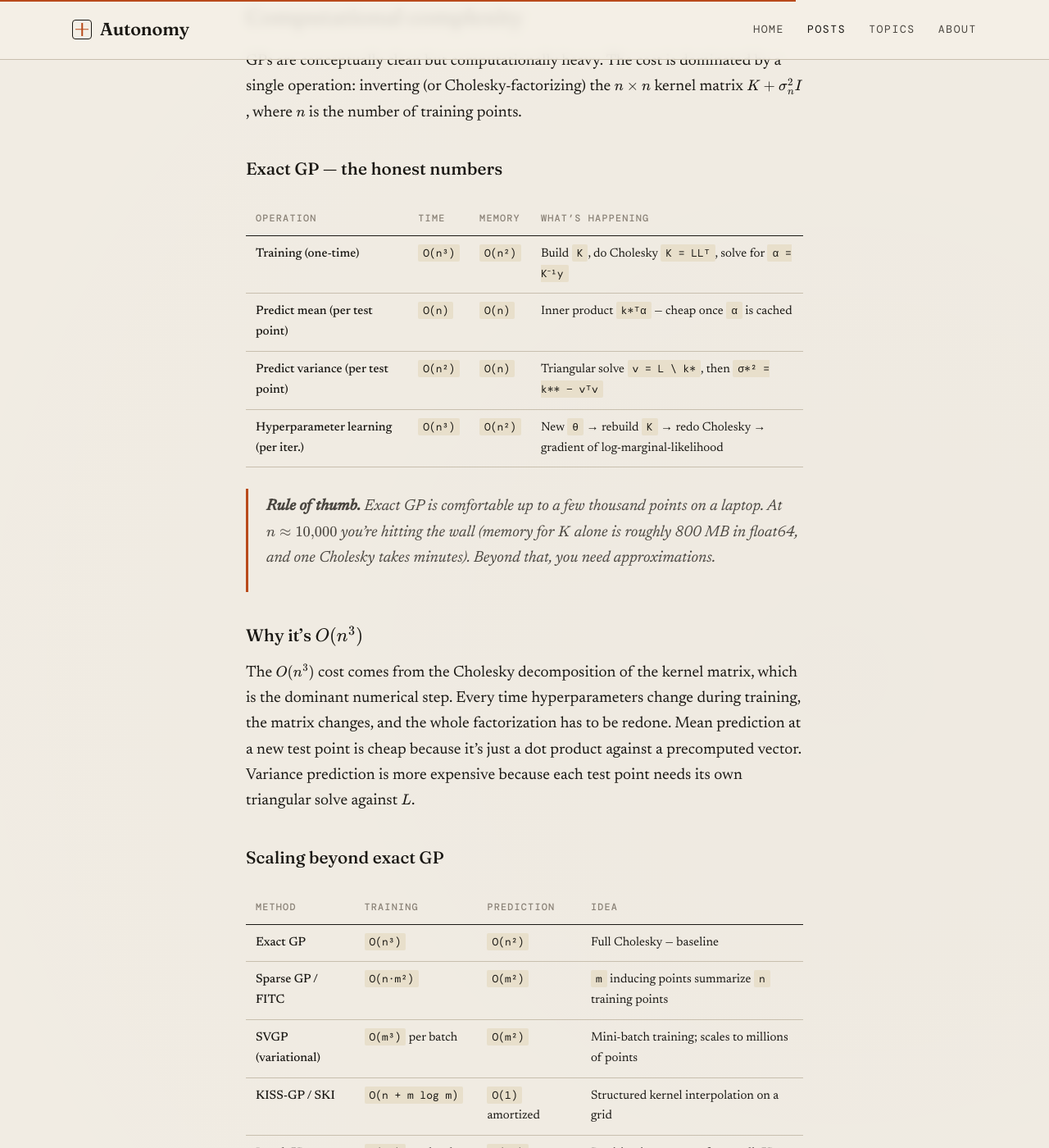
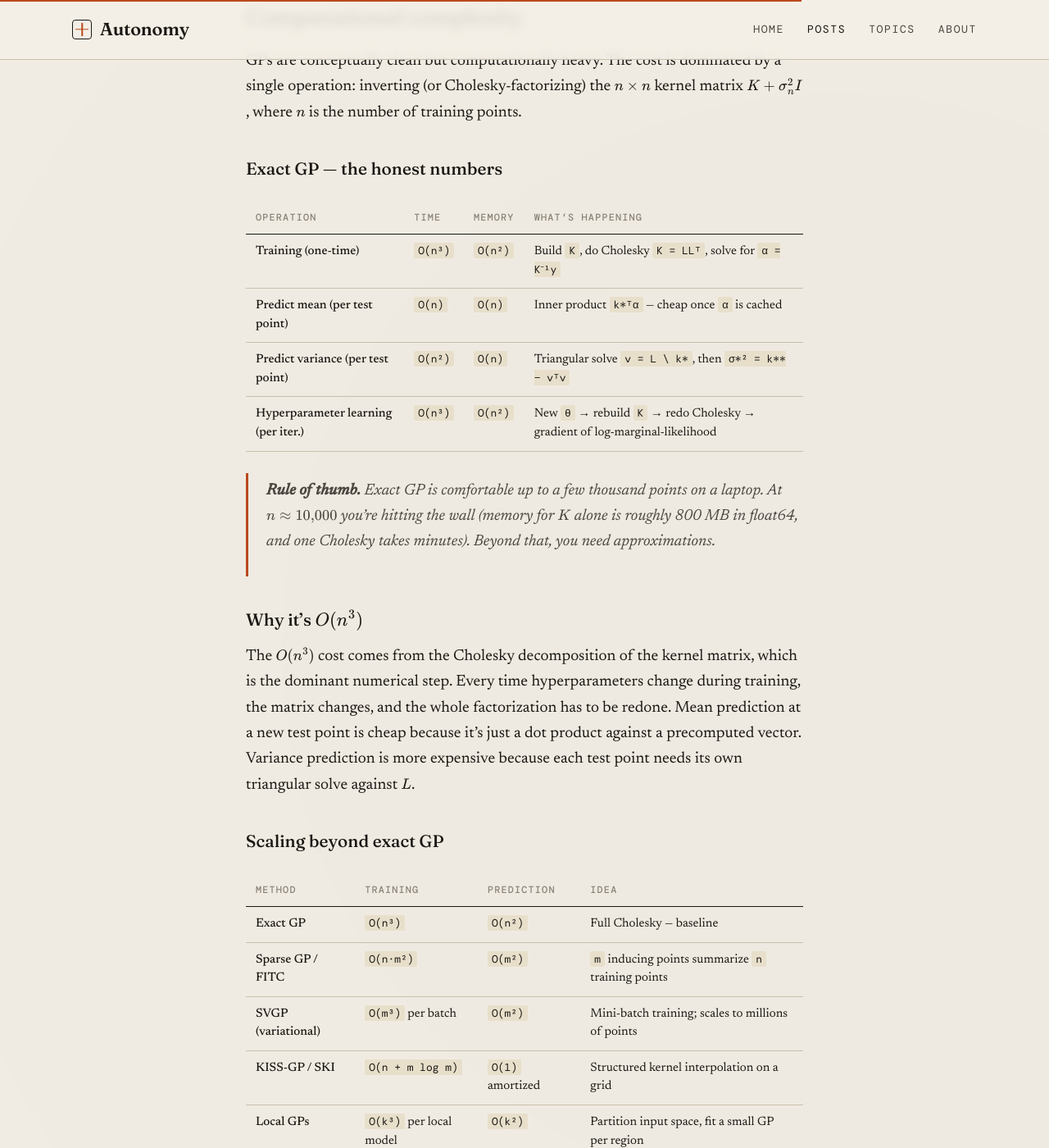
Before and after one commit to majid-mazouchi/autonomy, a Jekyll site: the page built from _posts/2026-04-19-gaussian-processes-interactive-explainer.md, in a window 1280 px wide and 1400 px high, scrolled down 5174 px. Shown: the whole window at 82% size. Built offline with Jekyll 4.4.1, drawn with Linux system fonts in a browser that asks for light colours.

Commit message:
Add editorial table styling

```diff
--- a/assets/css/main.scss
+++ b/assets/css/main.scss
@@ -482,6 +482,54 @@
 
 .article-body mjx-container[display="true"] { margin: 24px auto !important; }
 
+/* Tables */
+.article-body table {
+  width: 100%;
+  max-width: var(--read);
+  margin: 28px auto;
+  border-collapse: collapse;
+  font-family: var(--f-body);
+  font-size: .95rem;
+  line-height: 1.5;
+}
+.article-body thead th {
+  font-family: var(--f-ui);
+  font-weight: 500;
+  font-size: .72rem;
+  letter-spacing: .12em;
+  text-transform: uppercase;
+  color: var(--ink-mute);
+  text-align: left;
+  padding: 10px 14px 10px 0;
+  border-bottom: 1.5px solid var(--ink);
+  white-space: nowrap;
+}
+.article-body tbody td {
+  padding: 12px 14px 12px 0;
+  border-bottom: 1px solid var(--rule);
+  vertical-align: top;
+  color: var(--ink);
+}
+.article-body tbody tr:last-child td { border-bottom: 1px solid var(--rule); }
+.article-body tbody td:first-child {
+  font-weight: 500;
+  color: var(--ink);
+}
+.article-body table code {
+  background: var(--tag-bg);
+  font-size: .86em;
+  padding: 1px 5px;
+}
+.article-body table strong {
+  color: var(--accent);
+  font-weight: 500;
+}
+@media (max-width: 700px) {
+  .article-body table { font-size: .88rem; }
+  .article-body thead th,
+  .article-body tbody td { padding-right: 8px; }
+}
+
 /* Rouge syntax highlighting (warm palette) */
 .highlight .c, .highlight .cm, .highlight .c1, .highlight .cs { color: #8a8277; font-style: italic; }
 .highlight .k, .highlight .kd, .highlight .kn, .highlight .kp, .highlight .kr, .highlight .kt { color: #e08a4a; }
```
